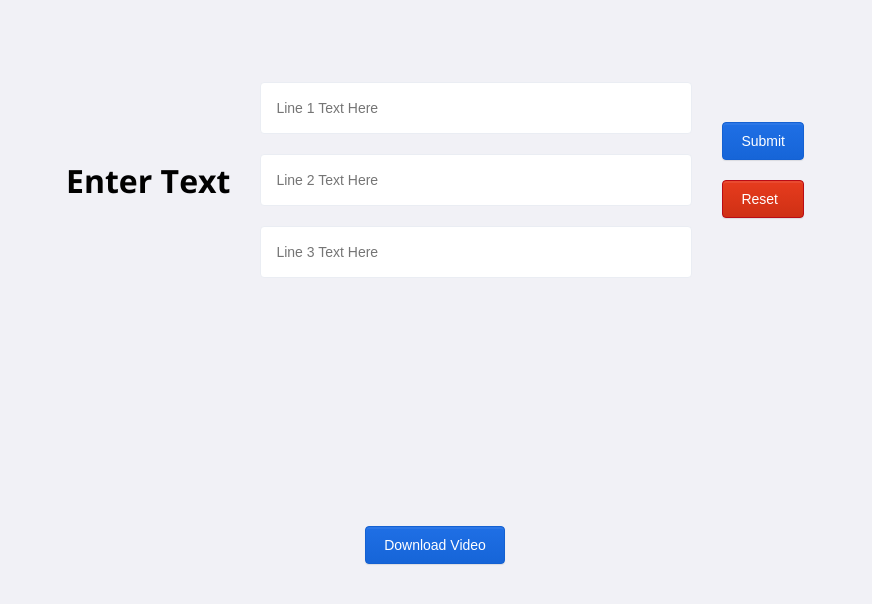
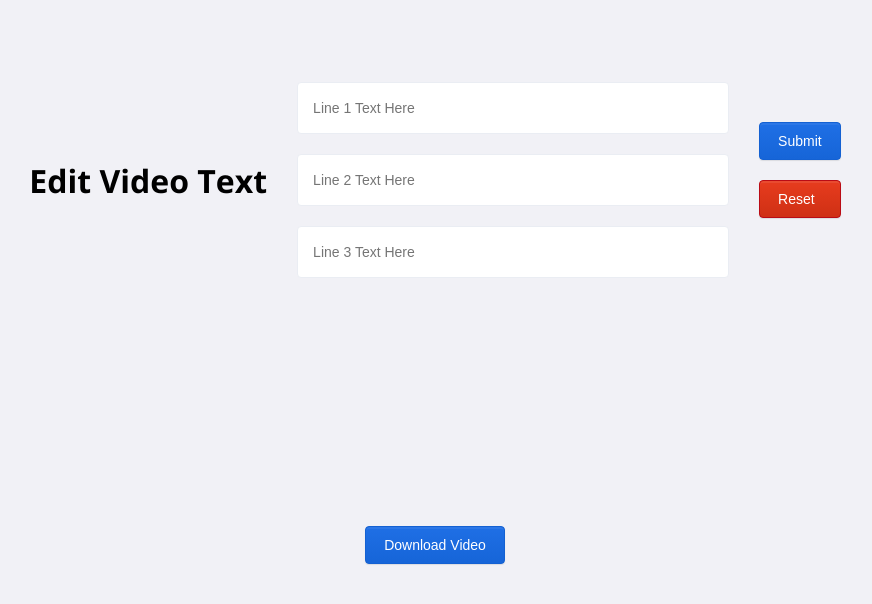
Before and after one commit to theAswinCJ/VideoTestTwo, a plain HTML site: page index.html in a window 1280 px wide. Shown: the whole page, without its empty margins (205-1077 px from the left). Drawn offline with nearby package versions, Linux system fonts and the light colour scheme; some packages are replaced by stand-ins of ours; no server answers; a script that the page names is missing.

Commit message:
changed heading

```diff
--- a/index.html
+++ b/index.html
@@ -25,7 +25,7 @@
   <body class="root">
     <div class="container">
       <div class="optionsContainer">
-        <h1 style="margin: 20px;">Enter Text</h1>
+        <h1 style="margin: 20px;">Edit Video Text</h1>
         <div class="inputContainer">
         <input
           id="line1Text"
```
